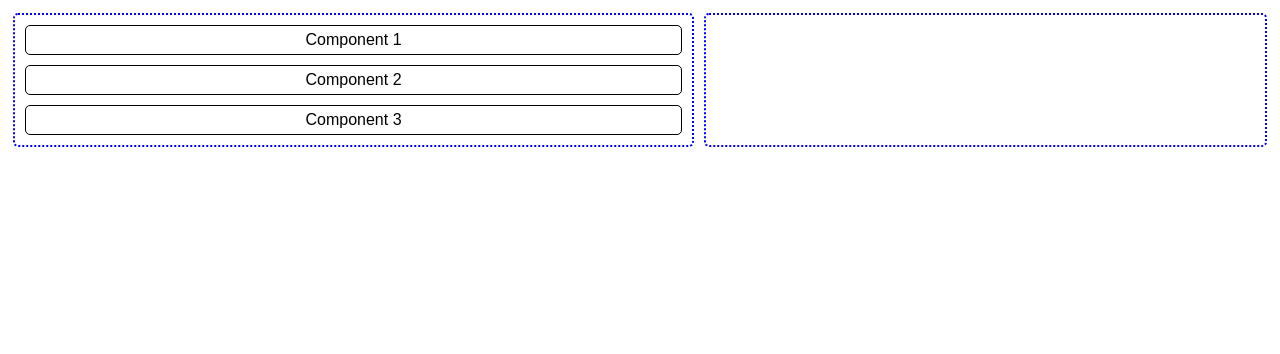
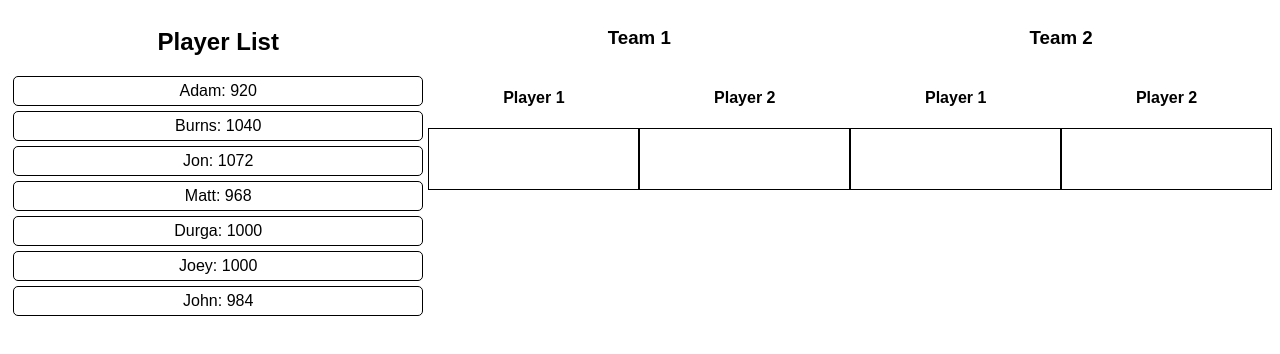
Before and after one commit to Matt23488/RookELO, a plain HTML site: page index.html in a window 1280 px wide. Drawn offline with Linux system fonts and the light colour scheme.

Commit message:
UI has begun implementation

```diff
--- a/index.html
+++ b/index.html
@@ -5,12 +5,41 @@
         <link href="site.css" rel="stylesheet" />
     </head>
     <body>
-        <div class="container">
-            <div class="component">Component 1</div>
-            <div class="component">Component 2</div>
-            <div class="component">Component 3</div>
+        <playerList>
+            <h2>Player List</h2>
+            <template id="playerTemplate">
+                <player draggable="true">
+                    <span class="name"></span>:
+                    <span class="score"></span>
+                </player>
+            </template>
+        </playerList>
+        <div class="team-container">
+            <h3>Team 1</h3>
+            <team id="team1">
+                <div class="player1 player-display">
+                    <h4>Player 1</h4>
+                    <div class="player-container"></div>
+                </div>
+                <div class="player2 player-display">
+                    <h4>Player 2</h4>
+                    <div class="player-container"></div>
+                </div>
+            </team>
         </div>
-        <div class="container"></div>
-        <script type="module" src="site.js"></script>
+        <div class="team-container">
+            <h3>Team 2</h3>
+            <team id="team2">
+                <div class="player1 player-display">
+                    <h4>Player 1</h4>
+                    <div class="player-container"></div>
+                </div>
+                <div class="player2 player-display">
+                    <h4>Player 2</h4>
+                    <div class="player-container"></div>
+                </div>
+            </team>
+        </div>
+        <script type="module" src="js/site.js"></script>
     </body>
 </html>
--- /dev/null
+++ b/js/EloManager.js
@@ -0,0 +1,50 @@
+import PlayerList from "./components/PlayerList.js";
+import Team from "./components/Team.js";
+
+export default class EloManager {
+    constructor() {
+
+        // TODO: Import from JSON
+        const players = [
+            { id: 1, name: "Adam", score: 920 },
+            { id: 2, name: "Burns", score: 1040 },
+            { id: 3, name: "Jon", score: 1072 },
+            { id: 4, name: "Matt", score: 968 },
+            { id: 5, name: "Durga", score: 1000 },
+            { id: 6, name: "Joey", score: 1000 },
+            { id: 7, name: "John", score: 984 },
+        ];
+
+        function handleDrop(playerId, container) {
+            container.appendChild()
+        }
+
+        const playerList = PlayerList.initialize(players);
+
+        function handleAddPlayer1(team, playerId) {
+            const matchedPlayer = playerList.find(playerId);
+            team.player1 = matchedPlayer;
+        }
+
+        function handleAddPlayer2(team, playerId) {
+            const matchedPlayer = playerList.find(playerId);
+            team.player2 = matchedPlayer;
+        }
+
+        function handleRemovePlayer(playerId) {
+            playerList.reclaim(playerId);
+        }
+
+        const team1 = new Team("team1");
+        team1.events.listen("addPlayer1", playerId => handleAddPlayer1(team1, playerId));
+        team1.events.listen("addPlayer2", playerId => handleAddPlayer2(team1, playerId));
+        team1.events.listen("removePlayer1", handleRemovePlayer);
+        team1.events.listen("removePlayer2", handleRemovePlayer);
+
+        const team2 = new Team("team2");
+        team2.events.listen("addPlayer1", playerId => handleAddPlayer1(team2, playerId));
+        team2.events.listen("addPlayer2", playerId => handleAddPlayer2(team2, playerId));
+        team2.events.listen("removePlayer1", handleRemovePlayer);
+        team2.events.listen("removePlayer2", handleRemovePlayer);
+    }
+}
--- /dev/null
+++ b/js/Events.js
@@ -0,0 +1,20 @@
+export default class Events {
+    constructor() {
+        this._listeners = new Set();
+    }
+
+    listen(name, callback) {
+        this._listeners.add({
+            name,
+            callback
+        });
+    }
+
+    emit(name, ...data) {
+        this._listeners.forEach(listener => {
+            if(listener.name === name) {
+                listener.callback(...data);
+            }
+        });
+    }
+}
--- /dev/null
+++ b/js/components/Component.js
@@ -0,0 +1,7 @@
+export default class Component {
+    constructor(element) {
+        this._element = element;
+    }
+
+    get element() { return this._element; }
+}
--- /dev/null
+++ b/js/components/Player.js
@@ -0,0 +1,29 @@
+import Component from "./Component.js";
+import { importTemplate } from "../utilities.js";
+
+export default class PlayerComponent extends Component {
+    constructor(player) {
+        super(importTemplate("playerTemplate"));
+        this._id = player.id;
+        this.name = player.name;
+        this.score = player.score;
+
+        this.element.addEventListener("dragstart", ev => {
+            ev.dataTransfer.setData("text", this.id);
+        });
+    }
+
+    get id() { return this._id; };
+
+    get name() { return this._name; }
+    set name(name) {
+        this._name = name;
+        this._element.getElementsByClassName("name").item(0).innerText = name;
+    }
+
+    get score() { return parseInt(this._score); }
+    set score(score) {
+        this._score = score;
+        this._element.getElementsByClassName("score").item(0).innerText = score;
+    }
+}
--- /dev/null
+++ b/js/components/PlayerList.js
@@ -0,0 +1,34 @@
+import Component from "./Component.js";
+import Player from "./Player.js";
+
+export default class PlayerListComponent extends Component {
+    constructor() {
+        super(document.getElementsByTagName("playerList").item(0));
+        this._players = [];
+    }
+
+    get players() { return this._players; }
+
+    addPlayer(player) {
+        const playerComponent = new Player(player);
+        this._players.push(playerComponent);
+        this._element.appendChild(playerComponent._element);
+    }
+
+    find(playerId) {
+        return this.players.find(player => player.id === playerId);
+    }
+
+    reclaim(playerId) {
+        const player = this.find(playerId);
+        this._element.appendChild(player.element);
+    }
+
+    static initialize(players) {
+        const playerList = new PlayerListComponent();
+        players.forEach(p => {
+            playerList.addPlayer(p);
+        });
+        return playerList;
+    }
+}
--- /dev/null
+++ b/js/components/Team.js
@@ -0,0 +1,58 @@
+import Component from "./Component.js";
+import Events from "../Events.js";
+
+export default class TeamComponent extends Component {
+    constructor(id) {
+        super(document.getElementById(id));
+
+        this._events = new Events();
+        this._player1 = undefined;
+        this._player2 = undefined;
+
+        const player1Container = getPlayerContainer(this, "player1");
+        player1Container.addEventListener("dragover", ev => {
+            ev.preventDefault();
+        });
+        player1Container.addEventListener("drop", ev => {
+            ev.preventDefault();
+            const playerId = ev.dataTransfer.getData("text");
+            this.events.emit("addPlayer1", parseInt(playerId));
+        });
+
+        const player2Container = getPlayerContainer(this, "player2");
+        player2Container.addEventListener("dragover", ev => {
+            ev.preventDefault();
+        });
+        player2Container.addEventListener("drop", ev => {
+            ev.preventDefault();
+            const playerId = ev.dataTransfer.getData("text");
+            this.events.emit("addPlayer2", parseInt(playerId));
+        });
+    }
+
+    get events() { return this._events; }
+
+    get player1() { return this._player1; }
+    set player1(player) {
+        if(this._player1 !== undefined) {
+            this.events.emit("removePlayer1", this._player1.id);
+        }
+
+        this._player1 = player;
+        getPlayerContainer(this, "player1").appendChild(player.element);
+    }
+
+    get player2() { return this._player2; }
+    set player2(player) {
+        if(this._player2 !== undefined) {
+            this.events.emit("removePlayer2", this._player2.id);
+        }
+
+        this._player2 = player;
+        getPlayerContainer(this, "player2").appendChild(player.element);
+    }
+}
+
+function getPlayerContainer(team, playerSelection) {
+    return team.element.getElementsByClassName(playerSelection).item(0).getElementsByClassName("player-container").item(0);
+}
--- /dev/null
+++ b/js/site.js
@@ -0,0 +1,3 @@
+import EloManager from "./EloManager.js";
+
+const manager = new EloManager();
--- /dev/null
+++ b/js/utilities.js
@@ -0,0 +1,3 @@
+export function importTemplate(templateId) {
+    return document.importNode(document.getElementById(templateId).content, true).children[0];
+}
--- a/site.css
+++ b/site.css
@@ -4,7 +4,35 @@ body {
     text-align: center;
 }
 
-.container {
+playerList,
+player,
+team {
+    display: block;
+    flex: 1 1 auto;
+}
+
+player {
+    padding: 5px;
+    margin: 5px;
+    border-radius: 5px;
+    border: 1px solid black;
+}
+
+team {
+    display: flex;
+}
+
+.player-display, .team-container {
+    flex: 1 1 auto;
+}
+
+.player-container {
+    min-height: 50px;
+    border: 1px solid black;
+    padding: 5px;
+}
+
+/* .container {
     flex: 1 1 auto;
     border-radius: 5px;
     border: 2px dotted blue;
@@ -19,4 +47,4 @@ body {
     border-radius: 5px;
     border: 1px solid black;
     margin: 5px;
-}
+} */
--- a/site.js
+++ /dev/null
@@ -1,20 +0,0 @@
-const components = [...document.getElementsByClassName("component")];
-components.forEach((com, i) => {
-    com.setAttribute("draggable", "true");
-    com.setAttribute("id", `component${i}`)
-    com.addEventListener("dragstart", ev => {
-        ev.dataTransfer.setData("text", ev.target.id);
-    });
-});
-
-const containers = [...document.getElementsByClassName("container")];
-containers.forEach((con, i) => {
-    con.addEventListener("dragover", ev => {
-        ev.preventDefault();
-    });
-    con.addEventListener("drop", ev => {
-        ev.preventDefault();
-        const data = ev.dataTransfer.getData("text");
-        con.appendChild(document.getElementById(data));
-    });
-});
```
